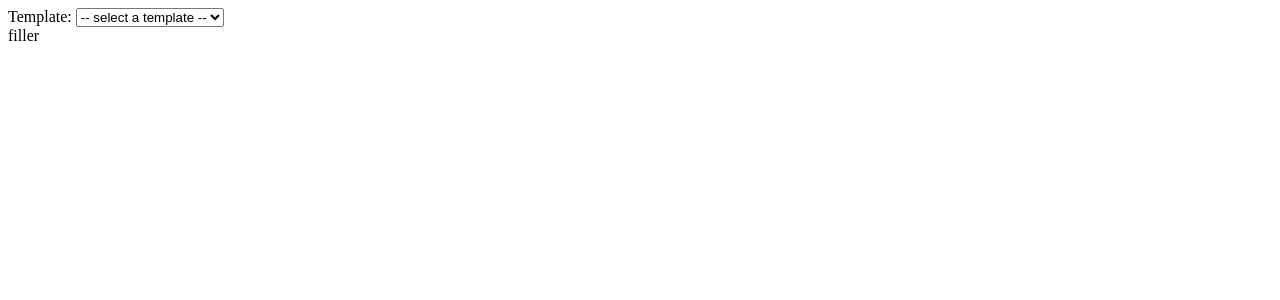
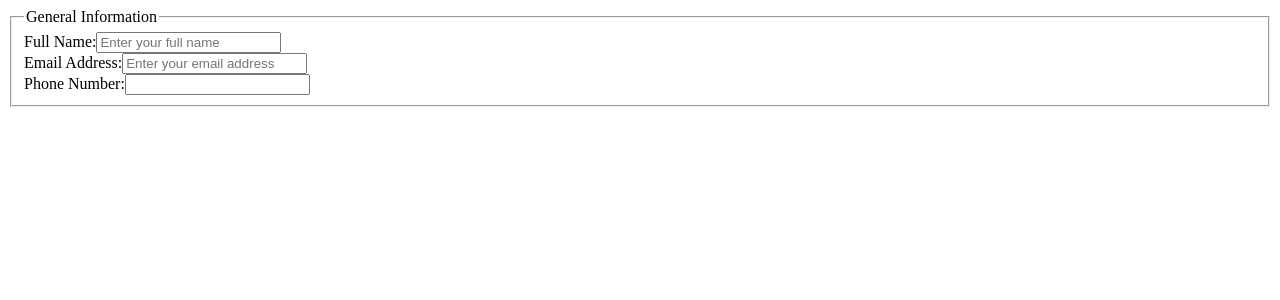
Before and after one commit to daniel-citrus/Odin-s-CV, a React (Vite) app: page / in a window 1280 px wide. Shown: the top 300 px of the page. Built offline with nearby package versions, Linux system fonts and the light colour scheme.

Commit message:
feat: update input component

```diff
--- a/src/App.jsx
+++ b/src/App.jsx
@@ -1,9 +1,9 @@
-import InputContainer from './components/input/formBlocks/InputContainer';
+import ResumeBuilder from './components/ResumeBuilder';
 
 function App() {
     return (
         <>
-            <InputContainer />
+            <ResumeBuilder />
         </>
     );
 }
--- /dev/null
+++ b/src/components/ResumeBuilder.jsx
@@ -0,0 +1,28 @@
+import InputContainer from './input/InputContainer';
+import { useState } from 'react';
+
+const ResumeBuilder = () => {
+    const [generalInfo, setGeneralInfo] = useState({
+        name: '',
+        email: '',
+        pheon: '',
+    });
+
+    const onGeneralInfoChange = (id, value) => {
+        setGeneralInfo({
+            ...generalInfo,
+            [id]: value,
+        });
+    };
+
+    return (
+        <>
+            <InputContainer
+                generalInfo={generalInfo}
+                onGeneralInfoChange={onGeneralInfoChange}
+            />
+        </>
+    );
+};
+
+export default ResumeBuilder;
--- /dev/null
+++ b/src/components/input/InputContainer.jsx
@@ -0,0 +1,48 @@
+const InputContainer = ({ generalInfo, onGeneralInfoChange }) => {
+    return (
+        <>
+            <fieldset>
+                <legend>General Information</legend>
+
+                <div>
+                    <label htmlFor='name'>Full Name:</label>
+                    <input
+                        type='text'
+                        id='name'
+                        name='name'
+                        value={generalInfo.name}
+                        placeholder='Enter your full name'
+                        onChange={(e) => onNameChange(e.target.value)}
+                    />
+                </div>
+
+                <div>
+                    <label htmlFor='email'>Email Address:</label>
+                    <input
+                        type='email'
+                        id='email'
+                        name='email'
+                        value={generalInfo.email}
+                        placeholder='Enter your email address'
+                        onChange={(e) => onEmailChange(e.target.value)}
+                    />
+                </div>
+
+                <div>
+                    <label htmlFor='phone'>Phone Number:</label>
+                    <input
+                        type='tel'
+                        id='phone'
+                        name='phone'
+                        value={generalInfo.phone}
+                        onChange={(e) => {
+                            onPhoneChange(e.target.value);
+                        }}
+                    />
+                </div>
+            </fieldset>
+        </>
+    );
+};
+
+export default InputContainer;
--- /dev/null
+++ b/src/components/input/ProfileInput.jsx
@@ -0,0 +1,4 @@
+const ProfileInput = () => {
+};
+
+export default ProfileInput;
--- a/src/components/input/TemplateSelector.jsx
+++ /dev/null
@@ -1,32 +0,0 @@
-const TemplateSelector = ({ templates, onTemplateChange }) => {
-    return (
-        <div className='templateSelector'>
-            <label for='template'>Template: </label>
-            <select
-                onChange={(e) => onTemplateChange(e.target.value)}
-                name='template'
-                id='template'
-            >
-                {
-                    <option disabled selected value>
-                        {' '}
-                        -- select a template --{' '}
-                    </option>
-                }
-                {templates.map((template) => {
-                    return (
-                        <option
-                            key={template.id}
-                            value={template.id}
-                            id={template.id}
-                        >
-                            {template.title}
-                        </option>
-                    );
-                })}
-            </select>
-        </div>
-    );
-};
-
-export default TemplateSelector;
--- a/src/components/input/formBlocks/InputContainer.jsx
+++ /dev/null
@@ -1,35 +0,0 @@
-import { useState } from 'react';
-import TechnologyForm from '../forms/TechnologyForm';
-import FinanceForm from '../forms/FinanceForm';
-import TemplateSelector from '../TemplateSelector';
-
-const InputContainer = () => {
-    const templates = [
-        { id: 'finance', title: 'Finance', template: FinanceForm },
-        { id: 'tech', title: 'Technology', template: TechnologyForm },
-    ];
-
-    const [templateId, setTemplateId] = useState(null);
-
-    const SelectedTemplate = templates.find(
-        (temp) => templateId === temp.id
-    )?.template;
-
-    const handleTemplateChange = (val) => {
-        setTemplateId(val);
-    };
-
-    return (
-        <>
-            <TemplateSelector
-                templates={templates}
-                onTemplateChange={(val) => {
-                    handleTemplateChange(val);
-                }}
-            />
-            {SelectedTemplate ? <SelectedTemplate /> : 'filler'}
-        </>
-    );
-};
-
-export default InputContainer;
--- a/src/components/input/forms/FinanceForm.jsx
+++ /dev/null
@@ -1,5 +0,0 @@
-const FinanceForm = () => {
-    return <form>financ form</form>;
-};
-
-export default FinanceForm;
--- a/src/components/input/forms/TechnologyForm.jsx
+++ /dev/null
@@ -1,5 +0,0 @@
-const TechnologyForm = () => {
-    return <>This is the tech template</>;
-};
-
-export default TechnologyForm;
--- /dev/null
+++ b/src/components/output/OutputContainer.jsx
@@ -0,0 +1,6 @@
+
+const OutputContainer = () => {
+    return <>output</>;
+};
+
+export default OutputContainer;
```
Also changed, not shown: src/components/input/TechnologyForm.jsx (added, +11 -0 lines), src/components/input/formBlocks/GeneralInput.jsx (deleted, +0 -7 lines).
